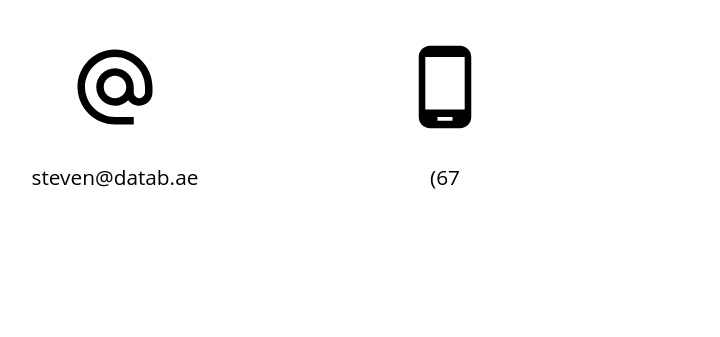
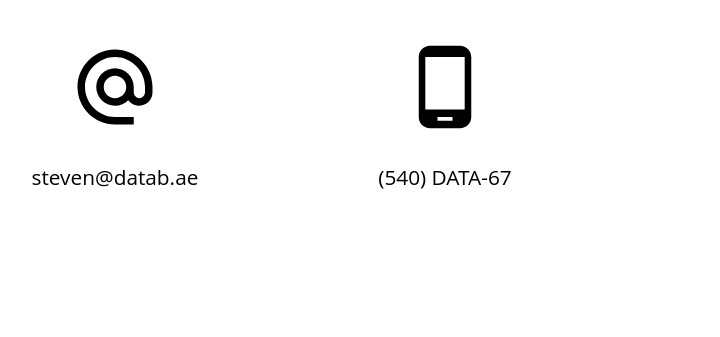
Before and after one commit to stackbit-projects/festive-mahogany-a93a7, a Gatsby site: page /contact in a window 1280 px wide. Shown: the part 463-800 px from the top of the page, 190-910 px from the left. Built offline with nearby package versions, Linux system fonts and the light colour scheme; Gatsby itself is replaced by a stand-in of ours.

Commit message:
contact.js: updated div 2 in div 2

```diff
--- a/src/pages/contact.js
+++ b/src/pages/contact.js
@@ -33,7 +33,7 @@ class ContactPage extends Component {
             ></img>
           </div>
           <div className="contact-grid-item">steven@datab.ae</div>
-          <div className="contact-grid-item">(67</div>
+          <div className="contact-grid-item">(540) DATA-67</div>
           <div className="contact-grid-item">@CraftyCo</div>
         </div>
       </Layout>
```
